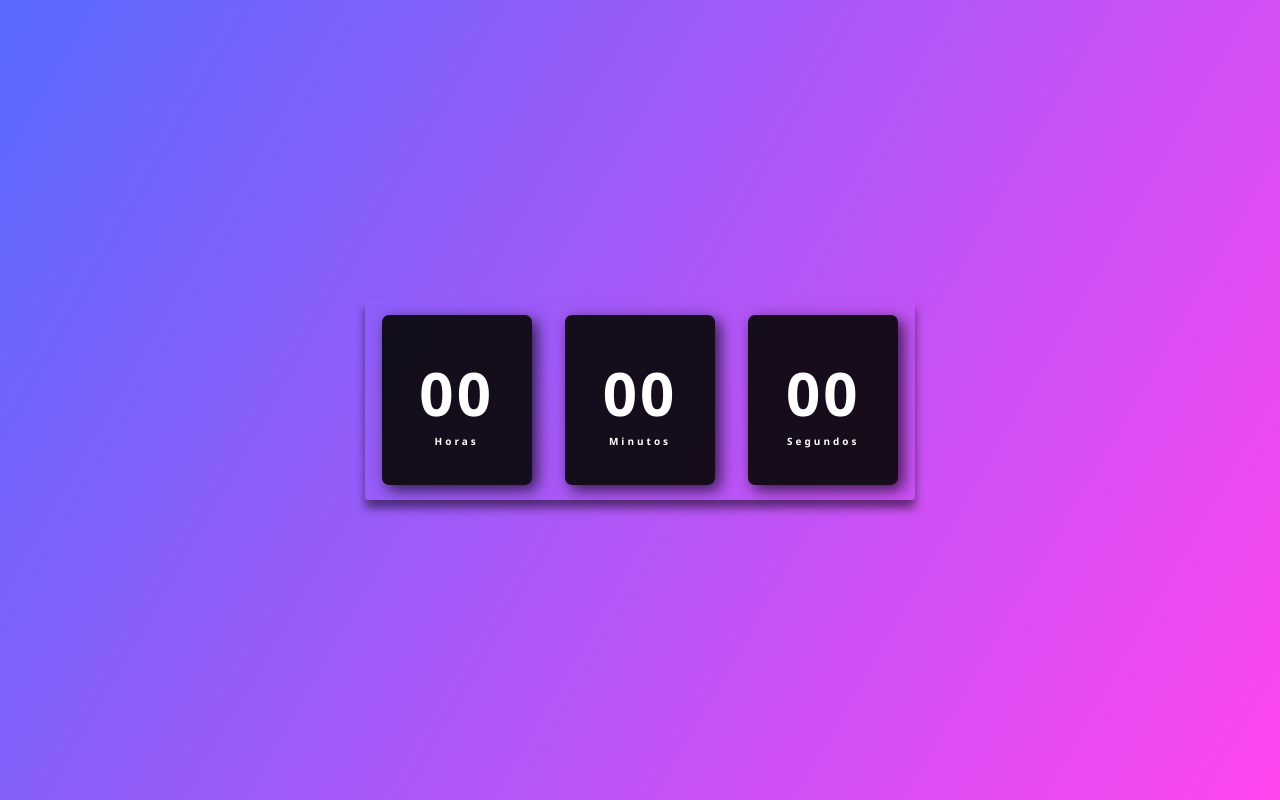
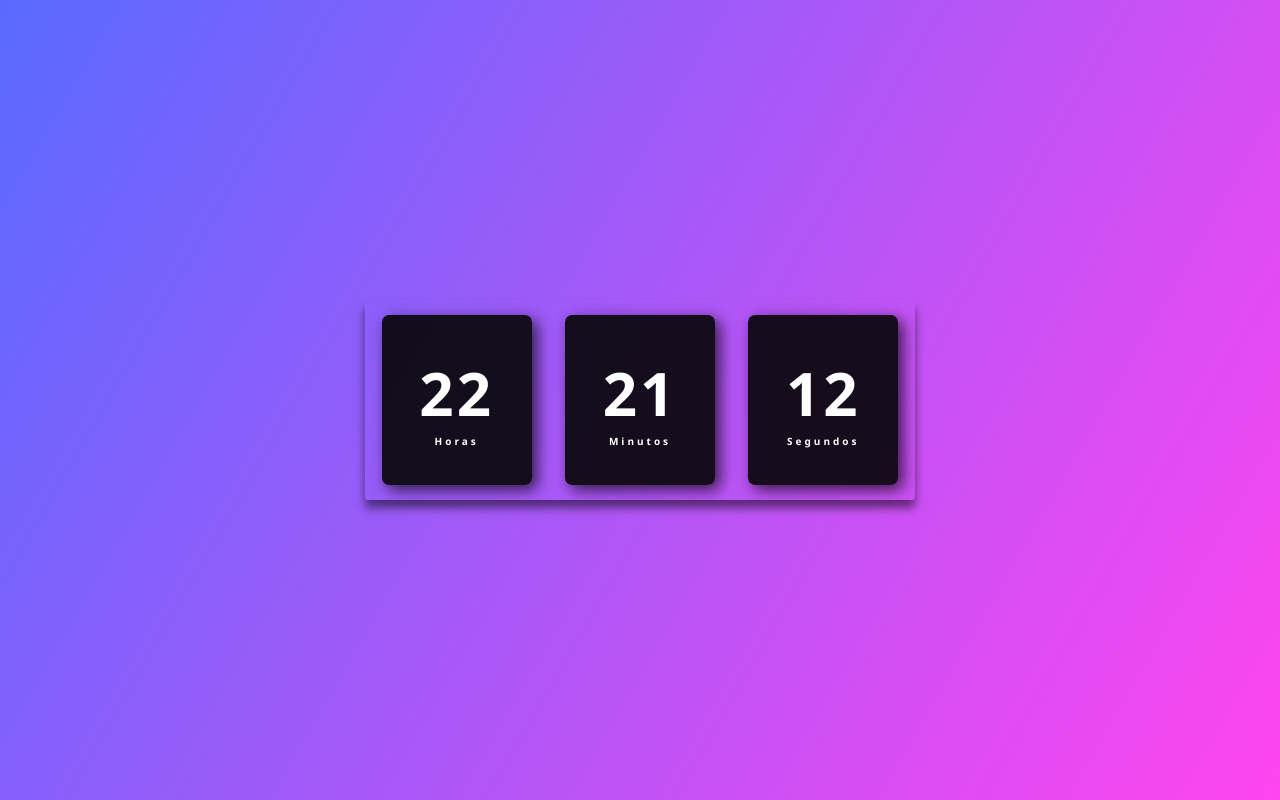
Before and after one commit to sfdaiane/rel-gio-digital, a plain HTML site: page index.html in a window 1280 px wide. Drawn offline with Linux system fonts and the light colour scheme.

Commit message:
adicionando a logica do relogio digital

```diff
--- a/index.html
+++ b/index.html
@@ -23,5 +23,7 @@
         <span class="tempo">Segundos</span>
     </div>
 </div>
+
+<script src="script.js"></script>
 </body>
 </html>
--- a/script.js
+++ b/script.js
@@ -0,0 +1,24 @@
+//pegar o elemento horas pelo id do html
+const horas = document.getElementById('horas')
+const minutos = document.getElementById('minutos')
+const segundos = document.getElementById('segundos')
+
+//funcao para pegar a hora, minutos e segundos em tempo real
+const relogio = setInterval(function time() {
+    let dateToday = new Date()
+    let hr = dateToday.getHours()
+    let min = dateToday.getMinutes()
+    let sec = dateToday.getSeconds()
+
+    if (hr < 10) hr = '0' + hr  //se a hora for menor que 10 o 0 será adicionado na frente do numero
+
+    if (min < 10) min = '0' + min //se os minutos for menor que 10 o 0 será adicionado na frente do numero
+
+    if (sec < 10) sec = '0' + sec //se os segundos for menor que 10 o 0 será adicionado na frente do numero
+
+    //perguntar
+    horas.textContent = hr;
+    minutos.textContent = min;
+    segundos.textContent = sec;
+
+})
```
